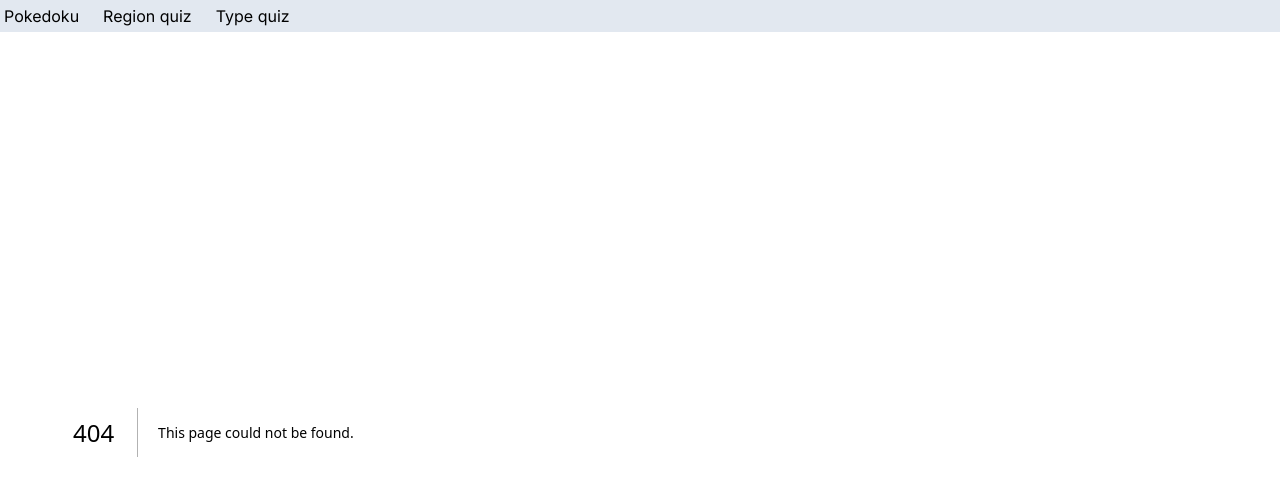
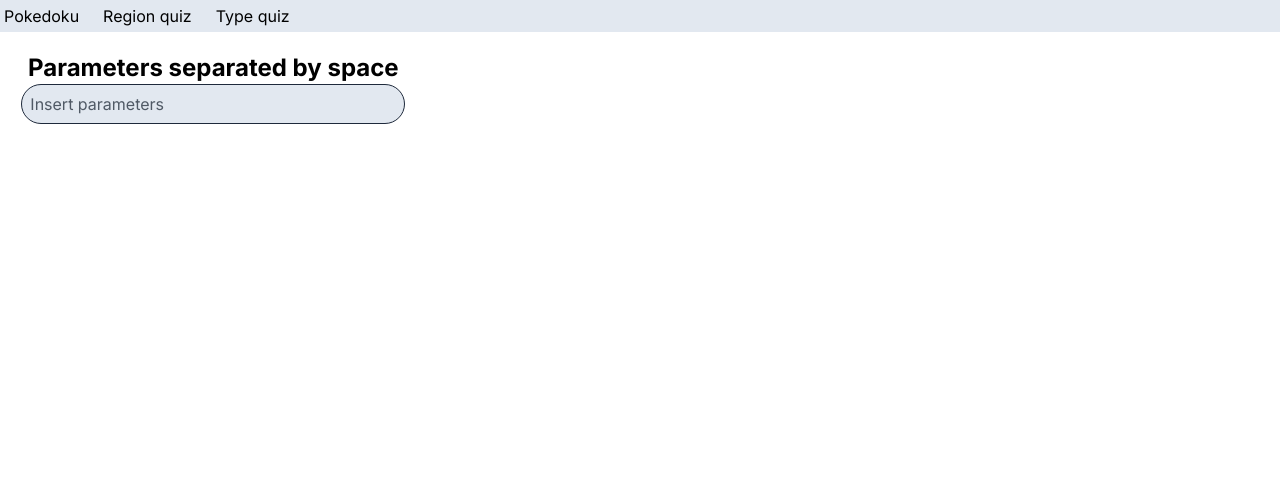
Before and after one commit to denvicar/pokedoku-unlimited, a Next.js app: page /pokedoku-unlimited/search in a window 1280 px wide. Before the commit this address had no page. Shown: the top 480 px of the page. Built offline with nearby package versions, Linux system fonts and the light colour scheme.

Commit message:
Added search base form

```diff
--- /dev/null
+++ b/app/components/extSearch.js
@@ -0,0 +1,35 @@
+'use client'
+import {useState} from "react";
+import {pokemonToCategoryArray} from "@/app/lib/utils";
+import PokemonList from "@/app/components/pokemonList";
+
+export default function ExtendedSearch({pokemons}) {
+    let [params,setParams] = useState("")
+
+    function filterPokemons() {
+        return pokemons
+            .filter(p => {
+                let pcat = pokemonToCategoryArray(p).map(cat => cat.toLowerCase()).map(cat => cat==='dual type' ? 'dualtype' : cat)
+                return params.split(" ").every(param => pcat.includes(param.toLowerCase()))
+            })
+    }
+
+
+    return (
+        <div className={"mt-5 w-full"}>
+            <h1 className={"text-2xl font-bold text-center"}>Parameters separated by space</h1>
+            <input className={"bg-slate-200 placeholder-gray-800/75 dark:placeholder-gray-50/75 px-2 dark:bg-slate-800 rounded-full border border-slate-800 dark:border-slate-50 w-[90%] h-10 ml-[5%] hover:bg-slate-400 focus:bg-slate-400 dark:hover:bg-slate-600 dark:focus:bg-slate-600 focus:outline-none"}
+                   type={"text"} placeholder={"Insert parameters"} value={params} onChange={(e) => setParams(e.target.value)} />
+
+                {params!=='' && filterPokemons()
+                    .map(p =>
+                        <div key={p.pokedex_number} className={"flex flex-row flex-nowrap justify-around"}>
+                            <img src={p.sprite_url} alt={p.name} />
+                            <div><span className={"align-middle mr-2 leading-[5rem]"}>{p.display_name}</span>
+                                <span className={"mr-1 leading-[5rem] align-middle"}>{p.types[0]}</span>
+                                {p.types.length >1 && <span className={"leading-[5rem] align-middle"}>{p.types[1]}</span>}</div>
+                        </div>)}
+
+        </div>
+    )
+}
--- a/app/components/pokemonList.js
+++ b/app/components/pokemonList.js
@@ -4,15 +4,15 @@ import {pokemonToCategoryArray} from "@/app/lib/utils";
 import Button from "@/app/components/button";
 
 export default function PokemonList({pokemons,types}) {
-    function filterPokemons(pList) {
-        return pList
+    function filterPokemons() {
+        return pokemons
             .filter(p => {
                 let pokemonCategoryArray = pokemonToCategoryArray(p)
                 return pokemonCategoryArray.includes(types[0]) && pokemonCategoryArray.includes(types[1]);
             })
     }
 
-    let displayedList = filterPokemons(pokemons)
+    let displayedList = filterPokemons()
     return <div>
         {types.length===2 &&
             displayedList
--- a/app/layout.js
+++ b/app/layout.js
@@ -22,6 +22,7 @@ export default function RootLayout({children}) {
             <div className={"hover:bg-slate-400 dark:hover:bg-slate-600 rounded-full p-1"}><Link href="/">Pokedoku</Link></div>
             <div className={"hover:bg-slate-400 dark:hover:bg-slate-600 rounded-full p-1"}><Link href="/regionquiz/">Region quiz</Link></div>
             <div className={"hover:bg-slate-400 dark:hover:bg-slate-600 rounded-full p-1"}><Link href="/typequiz/">Type quiz</Link></div>
+            {/*<div className={"hover:bg-slate-400 dark:hover:bg-slate-600 rounded-full p-1"}><Link href="/search/">Search</Link></div>*/}
         </nav>
 
         <div className={"md:w-1/2 lg:w-1/3"}>{children}</div>
--- /dev/null
+++ b/app/search/page.js
@@ -0,0 +1,14 @@
+
+import {promises as fs} from "fs";
+import ExtendedSearch from "@/app/components/extSearch";
+
+export default async function SpecialSearchHome() {
+    const file = await fs.readFile(process.cwd() + '/app/db.json', 'utf8')
+    const json = JSON.parse(file)
+    const pokemons = Array.from(new Map(Object.entries(json['data']['pokemons'])).values())
+
+
+    return <main>
+        <ExtendedSearch pokemons={pokemons} />
+    </main>
+}
```
